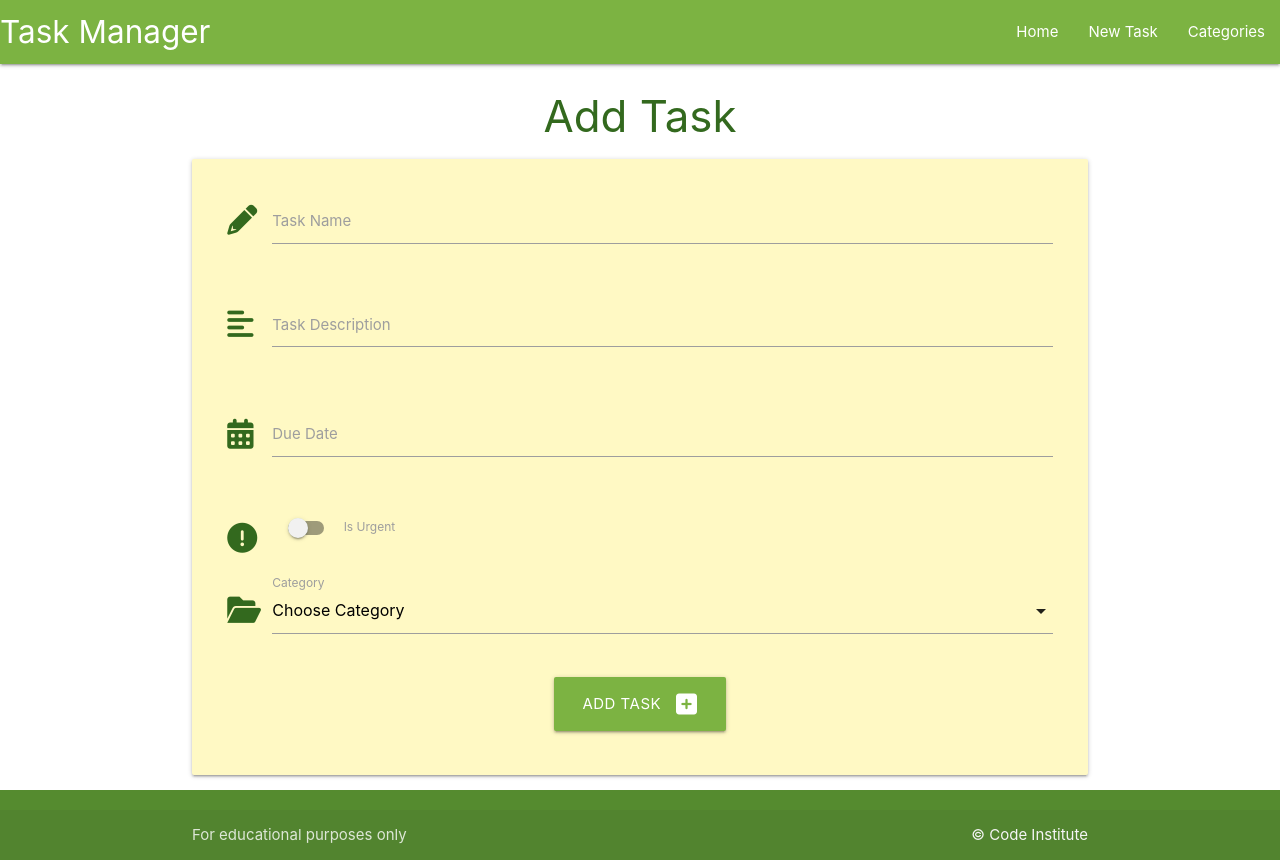
After one commit to GrantWils23/FLASK-SQLALCHEMY-TASK-MANAGER-Walkthrough, a Flask app: page /add_task in a window 1280 px wide. The commit adds this page. Run offline with Flask 2, Linux system fonts and the light colour scheme; data that the repository does not hold is empty.

Commit message:
add 'add tasks' content

```diff
--- a/taskmanager/models.py
+++ b/taskmanager/models.py
@@ -17,7 +17,7 @@ class Category(db.Model):
 class Task(db.Model):
     ''' schema fot the Task model '''
     id = db.Column(db.Integer, primary_key=True)
-    task_name = db.Column(db.String(25), unique=True, nullable=False)
+    task_name = db.Column(db.String(50), unique=True, nullable=False)
     task_description = db.Column(db.Text, nullable=False)
     is_urgent = db.Column(db.Boolean, default=False, nullable=False)
     due_date = db.Column(db.Date, nullable=False)
@@ -26,6 +26,6 @@ class Task(db.Model):
 
     def __repr__(self):
         # __repr__ to represent itself in the form of a string
-        return "{0} - Task: {1} | Urgent: {2}".format(
+        return "#{0} - Task: {1} | Urgent: {2}".format(
             self.id, self.task_name, self.is_urgent
         )
--- a/taskmanager/routes.py
+++ b/taskmanager/routes.py
@@ -47,3 +47,21 @@ def delete_category(category_id):
     db.session.delete(category)
     db.session.commit()
     return redirect(url_for("categories"))
+
+
+@app.route("/add_task", methods=["GET", "POST"])
+def add_task():
+    ''' returns the add_category.html when it is called '''
+    categories = list(Category.query.order_by(Category.category_name).all())
+    if request.method == "POST":
+        task = Task(
+            task_name=request.form.get("task_name"),
+            task_description=request.form.get("task_description"),
+            is_urgent=bool(True if request.form.get("is_urgent") else False),
+            due_date=request.form.get("due_date"),
+            category_id=request.form.get("category_id")
+        )
+        db.session.add(task)
+        db.session.commit()
+        return redirect(url_for("home"))
+    return render_template("add_task.html", categories=categories)
--- a/taskmanager/static/js/script.js
+++ b/taskmanager/static/js/script.js
@@ -2,4 +2,15 @@ document.addEventListener('DOMContentLoaded', function() {
     // sidebar initialization
     let sidenav = document.querySelectorAll('.sidenav');
     M.Sidenav.init(sidenav);
-  });
+
+  // datepicker initialization
+    let datepicker = document.querySelectorAll('.datepicker');
+    M.Datepicker.init(datepicker, {
+      format: "dd mmmm, yyyy",
+      i18n: {done: "Select"}
+    });
+
+    // select initialization
+    let selects = document.querySelectorAll('select');
+    M.FormSelect.init(selects);
+});
--- /dev/null
+++ b/taskmanager/templates/add_task.html
@@ -0,0 +1,72 @@
+{% extends "base.html" %}
+
+{% block content %}
+
+<h3 class="light-green-text text-darken-4 center-align">Add Task</h3>
+
+<div class="row card-panel yellow lighten-4">
+    <form class="col s12" method="POST" action="{{ url_for('add_task') }}">
+        <!-- task_name -->
+        <div class="row">
+            <div class="input-field col s12">
+                <i class="fas fa-pencil-alt prefix light-green-text text-darken-4"></i>
+                <input id="task_name" name="task_name" minlength="5" maxlength="50" type="text" class="validate"
+                    required>
+                <label for="task_name">Task Name</label>
+            </div>
+        </div>
+        <!-- task_description -->
+        <div class="row">
+            <div class="input-field col s12">
+                <i class="fas fa-align-left prefix light-green-text text-darken-4"></i>
+                <textarea id="task_description" name="task_description" minlength="5" maxlength="200" type="text"
+                    class="materialize-textarea validate" required></textarea>
+                <label for="task_description">Task Description</label>
+            </div>
+        </div>
+        <!-- due_date -->
+        <div class="row">
+            <div class="input-field col s12">
+                <i class="fas fa-calendar-alt prefix light-green-text text-darken-4"></i>
+                <input id="due_date" name="due_date" type="text" class="datepicker validate" required>
+                <label for="due_date">Due Date</label>
+            </div>
+        </div>
+        <!-- is_urgent -->
+        <div class="row">
+            <div class="input-field col s12">
+                <div class="switch">
+                    <i class="fas fas fa-exclamation-circle prefix light-green-text text-darken-4"></i>
+                    <label for="is_urgent">
+                        <input id="is_urgent" name="is_urgent" type="checkbox">
+                        <span class="lever"></span>
+                        Is Urgent
+                    </label>
+                </div>
+            </div>
+        </div>
+        <!-- category id -->
+        <div class="row">
+            <div class="input-field col s12">
+                <i class="fas fa-folder-open prefix light-green-text text-darken-4"></i>
+                <select id="category_id" name="category_id" class="validate" required>
+                    <option value="" disabled selected>Choose Category</option>
+                    {% for category in categories %}
+                        <option value="{{ category.id }}">{{ category.category_name }}</option>
+                    {% endfor %}
+                </select>
+                <label for="category_id">Category</label>
+            </div>
+        </div>
+        <!-- submit button -->
+        <div class="row">
+            <div class="col s12 center-align">
+                <button type="submit" class="btn-large light-green darken-1">
+                    Add Task <i class="fas fa-plus-square right"></i>
+                </button>
+            </div>
+        </div>
+    </form>
+</div>
+
+{% endblock %}
--- a/taskmanager/templates/base.html
+++ b/taskmanager/templates/base.html
@@ -25,7 +25,7 @@
                 <a href="#" data-target="mobile-demo" class="sidenav-trigger"><i class="fas fa-bars"></i></a>
                 <ul class="right hide-on-med-and-down">
                     <li><a href="{{ url_for('home') }}">Home</a></li>
-                    <li><a href="">New Task</a></li>
+                    <li><a href="{{ url_for('add_task') }}">New Task</a></li>
                     <li><a href="{{ url_for('categories') }}">Categories</a></li>
                 </ul>
             </div>
@@ -33,7 +33,7 @@
         <!-- mobile sidebar-->
         <ul class="sidenav" id="mobile-demo">
             <li><a href="{{ url_for('home') }}">Home</a></li>
-            <li><a href="">New Task</a></li>
+            <li><a href="{{ url_for('add_task') }}">New Task</a></li>
             <li><a href="{{ url_for('categories') }}">Categories</a></li>
         </ul>
     </header>
```
Also changed, not shown: taskmanager/templates/tasks.html (+8 -0 lines).
